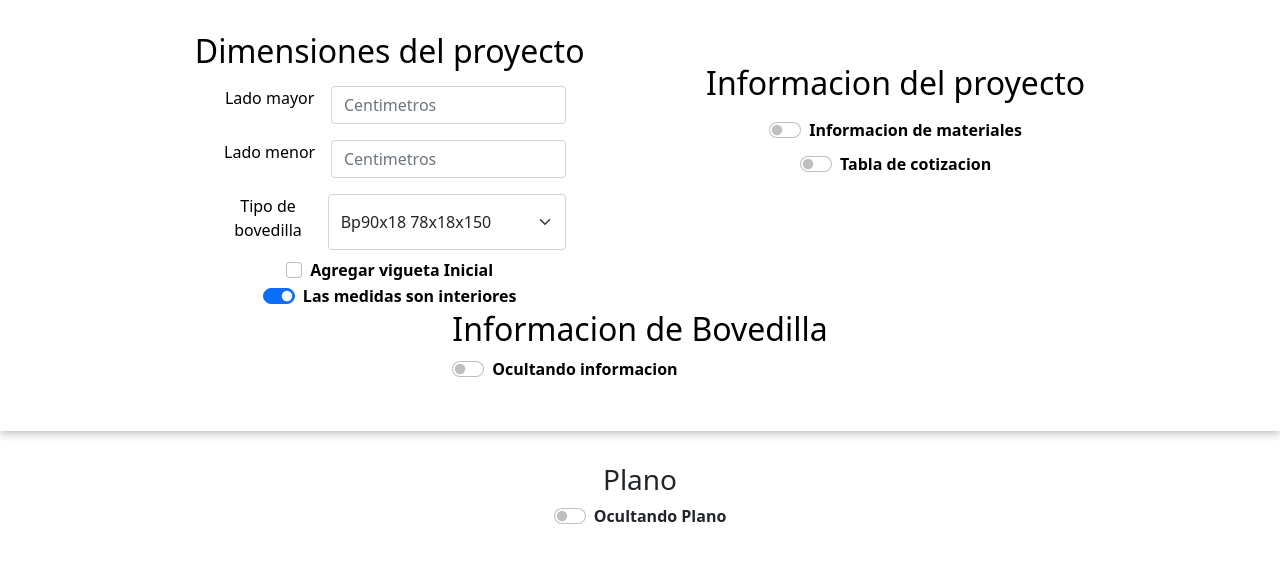
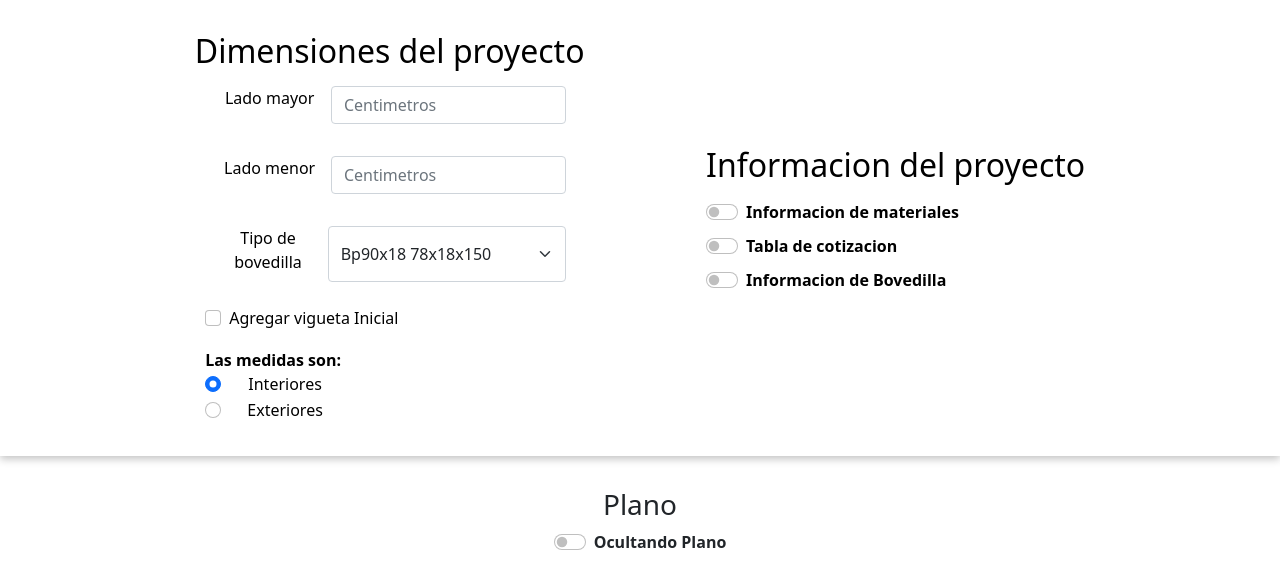
Before and after one commit to CarlosCr18/viguetas, a React (Create React App) app: page / in a window 1280 px wide. Shown: the top 588 px of the page. Built offline with nearby package versions, Linux system fonts and the light colour scheme.

Commit message:
reorganizacion de componentes y botones

```diff
--- a/src/App.css
+++ b/src/App.css
@@ -57,7 +57,8 @@ th {
 .inputsContainer {
   display: grid;
   place-content: center;
-  place-items: center;
+  place-items: flex-start;
+  gap: 1rem;
 }
 
 .inputsDiv {
@@ -146,10 +147,18 @@ th {
 .InformacionContainer {
   display: flex;
   flex-direction: column;
-  align-self: start;
-  align-items: center;
+  align-self: center;
+  align-items: flex-start;
   gap: 0.5rem;
   padding-block: 2rem;
+}
+
+.informacionDelProyecto {
+  display: grid;
+  width: 100%;
+  place-content: center;
+  place-items: center;
+  gap: 0.5rem;
 }
 
 .Appvigueta {
@@ -234,7 +243,7 @@ th {
     max-width: 100vw;
     display: grid;
     place-content: center;
-    place-items: center;
+    place-items: flex-start;
     padding: 0;
     margin: 0;
   }
--- a/src/App.tsx
+++ b/src/App.tsx
@@ -4,7 +4,6 @@ import "bootstrap/dist/css/bootstrap.css";
 import Vigueta from "./vigueta";
 import FormDeViguetas from "./form";
 import Informacion from "./informacion";
-import InformacionDeBovedilla from "./informacionDeBovedilla";
 import ControlesDePlano from "./controlesDePlano";
 import bp9018 from "./bp9018.jpg";
 
@@ -75,7 +74,6 @@ function App() {
           largoDeVigueta={largoDeVigueta}
           cantidadDeHileras={cantidadDeHileras}
         />
-        <InformacionDeBovedilla tipoDeBovedilla={tipoDeBovedilla} />
       </div>
       <div className="plano">
         <ControlesDePlano
--- a/src/form.tsx
+++ b/src/form.tsx
@@ -166,28 +166,34 @@ const FormDeViguetas: React.FC<Props> = ({
           />
         </div> */}
         <Form.Check
-          label={<strong>Agregar vigueta Inicial</strong>}
+          label={"Agregar vigueta Inicial"}
           id="viguetaInicial"
           type="checkbox"
           onChange={({ target }) => {
             setInicial(target.checked);
           }}
         />
-        <Form.Check
-          checked={medidasSonInteriores}
-          label={
-            medidasSonInteriores ? (
-              <strong>Las medidas son interiores</strong>
-            ) : (
-              <strong>Las medidas son exteriores</strong>
-            )
-          }
-          type="switch"
-          id="medidasSonInteriores"
-          onChange={({ target }) => {
-            setMedidasSonInteriores(target.checked);
-          }}
-        />
+        <div className="radiosButtonsDeMedidas">
+          <strong>Las medidas son:</strong>
+          <Form.Check
+            checked={medidasSonInteriores}
+            type="radio"
+            label={"Interiores"}
+            id="medidasSonInteriores"
+            onChange={() => {
+              setMedidasSonInteriores(true);
+            }}
+          />
+          <Form.Check
+            checked={!medidasSonInteriores}
+            label={"Exteriores"}
+            type="radio"
+            id="medidasSonExteriores"
+            onChange={() => {
+              setMedidasSonInteriores(false);
+            }}
+          />
+        </div>
       </div>
     </Form>
   );
--- a/src/informacion.tsx
+++ b/src/informacion.tsx
@@ -1,6 +1,7 @@
 import React from "react";
 import { Form } from "react-bootstrap";
 import TablaDeInformacion from "./tablaDeInformacion";
+import InformacionDeBovedilla from "./informacionDeBovedilla";
 
 export interface TipoDeBovedilla {
   nombre: string;
@@ -87,7 +88,7 @@ const Informacion: React.FC<Props> = ({
         }}
       />
       {mostrarInformacionDelProyecto && (
-        <>
+        <div className="informacionDelProyecto">
           <div className="InformacionMaterialContainer">
             <h3>Viguetas</h3>
             <p>
@@ -121,7 +122,7 @@ const Informacion: React.FC<Props> = ({
             <p>{"Area: " + malla + " m^2"}</p>
             <p>{"Cantidad: " + (malla * 1.1).toFixed(2) + " m^2"}</p>
           </div>
-        </>
+        </div>
       )}
       <Form.Check
         checked={mostrarTablaDeCotizacion}
@@ -135,6 +136,8 @@ const Informacion: React.FC<Props> = ({
       {mostrarTablaDeCotizacion && (
         <TablaDeInformacion arrayDeInformacion={arrayDeInformacion} />
       )}
+
+      <InformacionDeBovedilla tipoDeBovedilla={TipoDeBovedilla} />
     </div>
   );
 };
--- a/src/informacionDeBovedilla.tsx
+++ b/src/informacionDeBovedilla.tsx
@@ -19,17 +19,9 @@ const InformacionDeBovedilla: React.FC<Props> = ({
   const [mostrarInformacion, setMostrarInformacion] = React.useState(false);
   return (
     <div className="tipoDeBovedillaInformacion">
-      <h2>Informacion de Bovedilla</h2>
-
       <Form.Check
         checked={mostrarInformacion}
-        label={
-          mostrarInformacion ? (
-            <strong>Mostrando informacion</strong>
-          ) : (
-            <strong>Ocultando informacion</strong>
-          )
-        }
+        label={<strong>Informacion de Bovedilla</strong>}
         type="switch"
         id="tipoDeBovedillaInformacionShow"
         onChange={({ target }) => {
--- a/src/tablaDeInformacion.tsx
+++ b/src/tablaDeInformacion.tsx
@@ -66,6 +66,7 @@ const TablaDeInformacion: React.FC<tablaProps> = ({ arrayDeInformacion }) => {
                   value={arrayDeInputsDeCostos[index]}
                   type="number"
                   min="0"
+                  step=".01"
                   onChange={({ target }) => {
                     let tempArrayDeInputsDeCostos: number[] = [
                       ...arrayDeInputsDeCostos,
```
